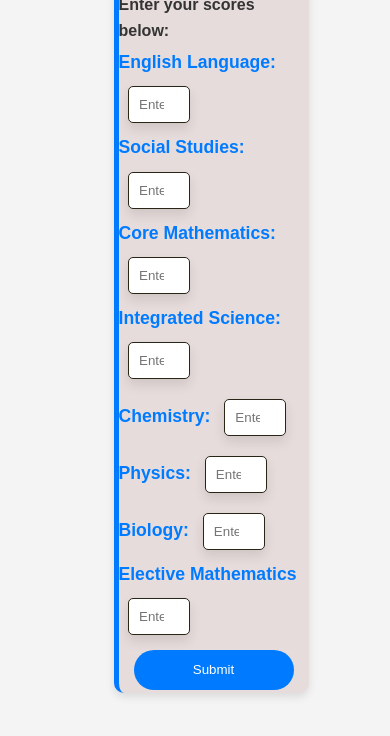
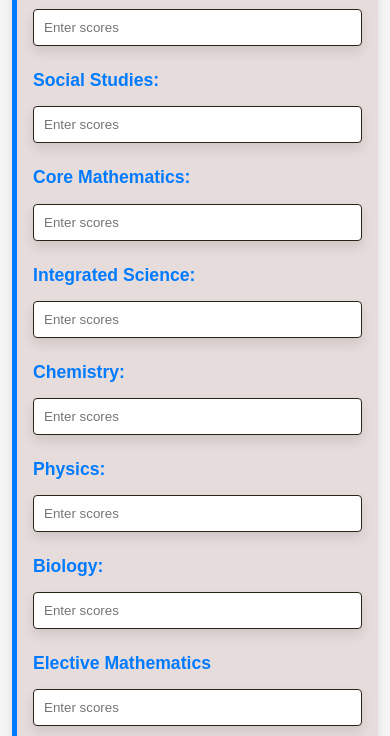
Before and after one commit to EvansAddai/admission-checker, a plain HTML site: page index.html in a window 390 px wide. Shown: the part 191-927 px from the top of the page. Drawn offline with Linux system fonts and the light colour scheme.

Commit message:
changed the styling

```diff
--- a/index.html
+++ b/index.html
@@ -29,7 +29,7 @@
             <label for="Chemistry">Chemistry:</label>
             <input type="number" class="chem" placeholder="Enter scores" required max="9" min="1" inputmode="numeric"><br>
 
-            <label for="Physics">Physics:</label>
+            <label for="Physics">Physics:</label><br>
             <input type="number" class="physics" placeholder="Enter scores" required max="9" min="1" inputmode="numeric"><br>
 
             <label for="Biology">Biology:</label>
--- a/stlye.css
+++ b/stlye.css
@@ -31,16 +31,12 @@ body {
 }
 
 input {
-    position: relative;
     padding: 10px;
-    margin: 10px 0;
+    margin: 0;
     border: 1px solid #ccc;
     border-radius: 4px;
-    left: 5%;
-    border-radius: 5px;
-    border: 1px solid #292517;
+    border-color: #292517;
     box-shadow: 0 6px 12px rgba(0, 0, 0, 0.1);
-
 }
 input:focus {
     outline: none;
@@ -48,6 +44,22 @@ input:focus {
     box-shadow: 0 0 5px rgba(0, 123, 255, 0.5);
 }
 
+.scores {
+    display: grid;
+    grid-template-columns: minmax(0, 1fr) minmax(0, 1fr);
+    align-items: center;
+    gap: 0.75rem 1rem;
+    width: min(100%, 34rem);
+}
+
+.scores input {
+    width: 100%;
+    min-width: 0;
+}
+
+.scores br {
+    display: none;
+}
 #submit {
     padding: 10px 20px;
     background-color: #007BFF;
@@ -143,3 +155,43 @@ dialog button:hover {
    border: 3px solid #007BFF;
    transition: background-color 0.3s ease;
 }
+
+@media (max-width: 600px) {
+    body {
+        padding: 0.75rem;
+    }
+
+    .inputs {
+        width: 100%;
+        height: auto;
+        min-height: calc(100vh - 1.5rem);
+        margin: 0;
+        margin-left: 0;
+        padding: 1rem;
+        justify-content: flex-start;
+    }
+
+    .scores {
+        grid-template-columns: minmax(0, 1fr);
+    }
+
+    .scores input {
+        margin-bottom: 0.5rem;
+    }
+
+    dialog {
+        width: calc(100vw - 2rem);
+        padding: 1rem;
+        max-height: calc(100vh - 2rem);
+    }
+}
+
+@media (max-height: 600px) {
+    .inputs {
+        height: auto;
+        min-height: calc(100vh - 4rem);
+        justify-content: flex-start;
+        padding-top: 1rem;
+        padding-bottom: 1rem;
+    }
+}
```
